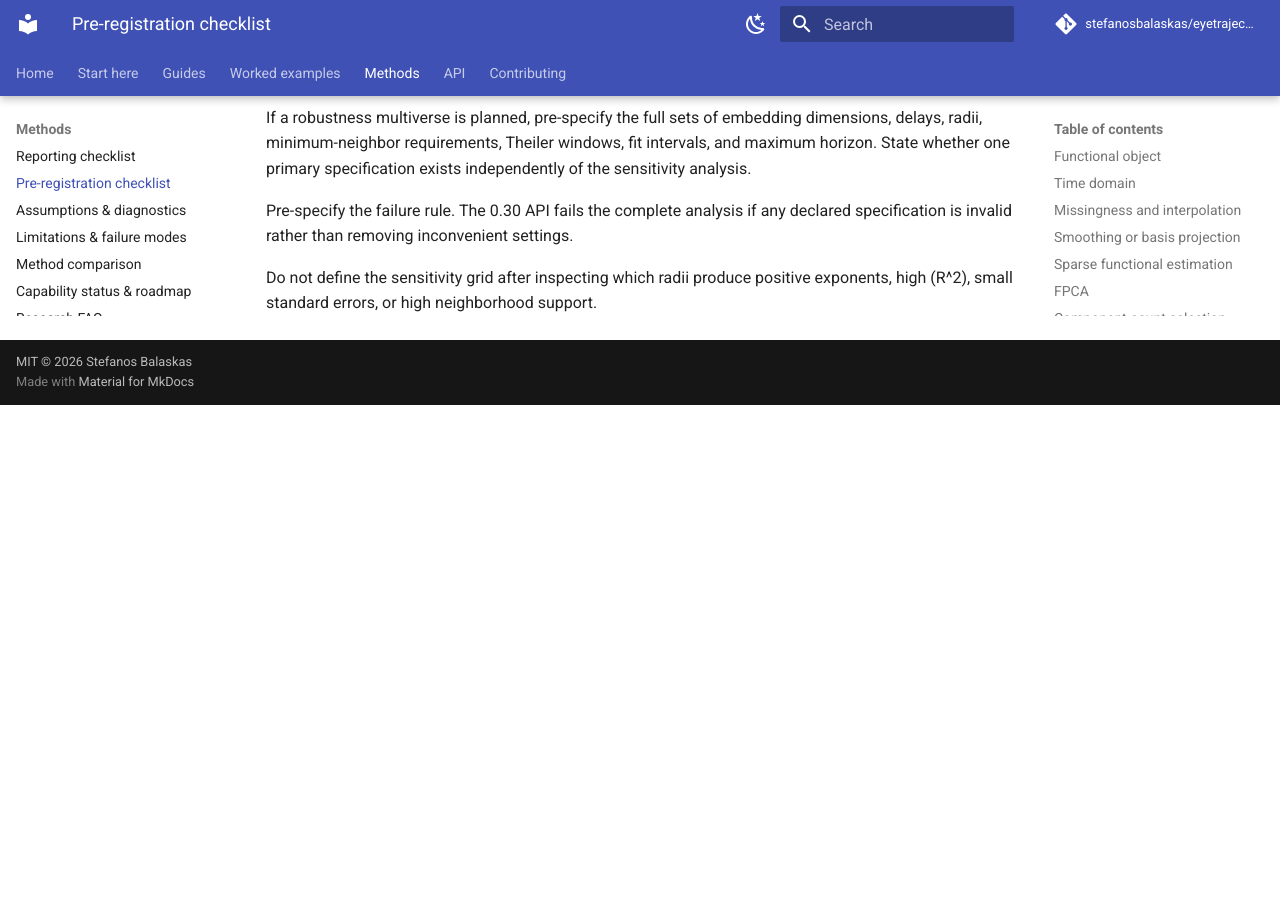
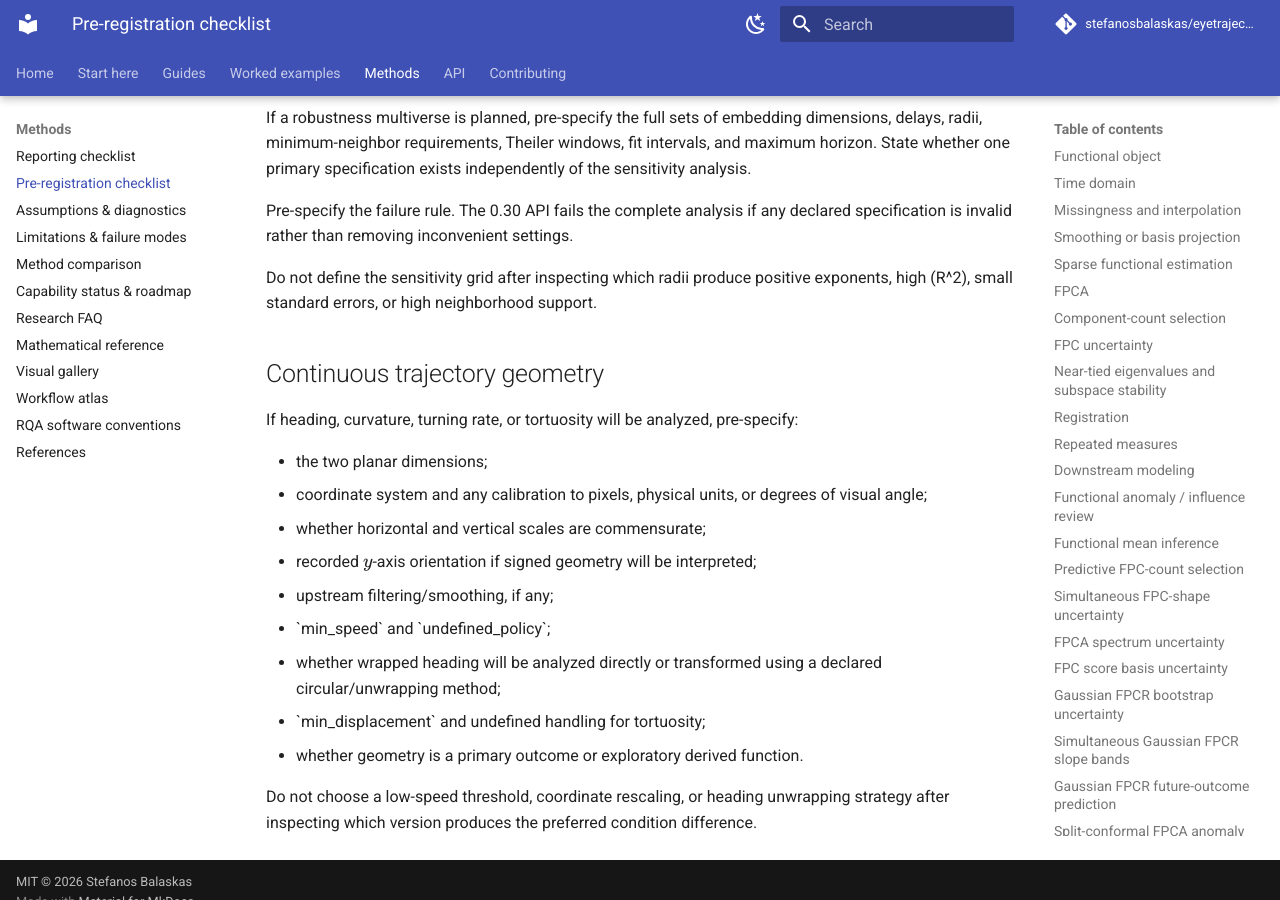
Before and after one commit to stefanosbalaskas/eyetrajectoriespy, an MkDocs documentation site: the page built from docs/methods/preregistration.md, in a window 1280 px wide and 900 px high, scrolled down 17294 px. Built offline with MkDocs 1.6.1 and Material for MkDocs 9.7.7, drawn with Linux system fonts in a browser that asks for light colours; comment, search, counter and statistics services are not loaded; before the commit the page ends 17699 px from its top, so only the background shows below that.

Commit message:
Add trajectory geometry preregistration checklist

```diff
--- a/docs/methods/preregistration.md
+++ b/docs/methods/preregistration.md
@@ -563,3 +563,20 @@ If a robustness multiverse is planned, pre-specify the full sets of embedding di
 Pre-specify the failure rule. The 0.30 API fails the complete analysis if any declared specification is invalid rather than removing inconvenient settings.
 
 Do not define the sensitivity grid after inspecting which radii produce positive exponents, high (R^2), small standard errors, or high neighborhood support.
+
+
+## Continuous trajectory geometry
+
+If heading, curvature, turning rate, or tortuosity will be analyzed, pre-specify:
+
+- the two planar dimensions;
+- coordinate system and any calibration to pixels, physical units, or degrees of visual angle;
+- whether horizontal and vertical scales are commensurate;
+- recorded \(y\)-axis orientation if signed geometry will be interpreted;
+- upstream filtering/smoothing, if any;
+- \`min_speed\` and \`undefined_policy\`;
+- whether wrapped heading will be analyzed directly or transformed using a declared circular/unwrapping method;
+- \`min_displacement\` and undefined handling for tortuosity;
+- whether geometry is a primary outcome or exploratory derived function.
+
+Do not choose a low-speed threshold, coordinate rescaling, or heading unwrapping strategy after inspecting which version produces the preferred condition difference.
```
